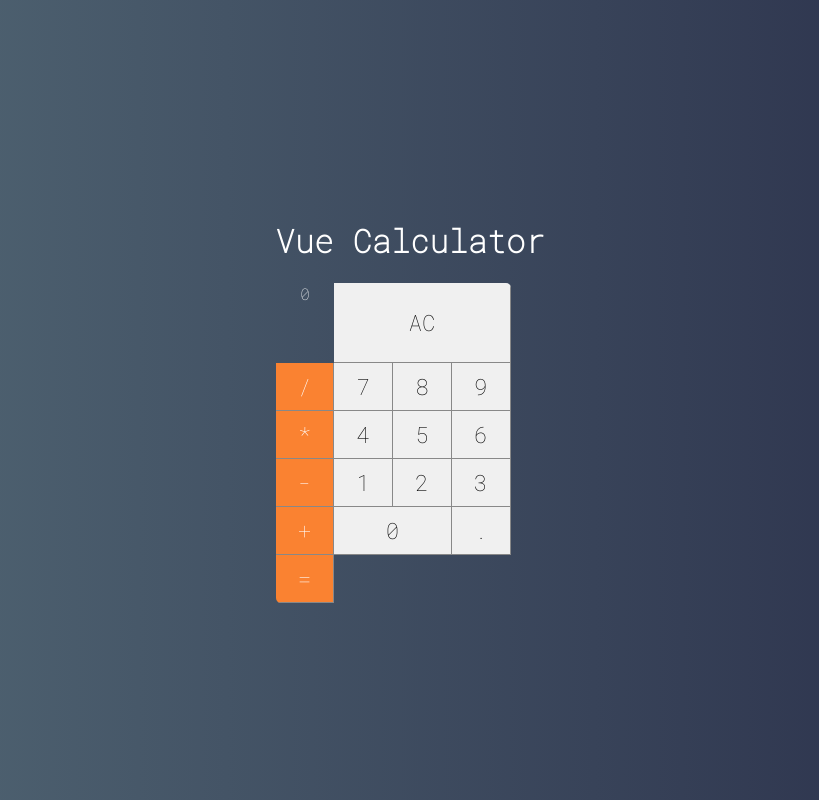
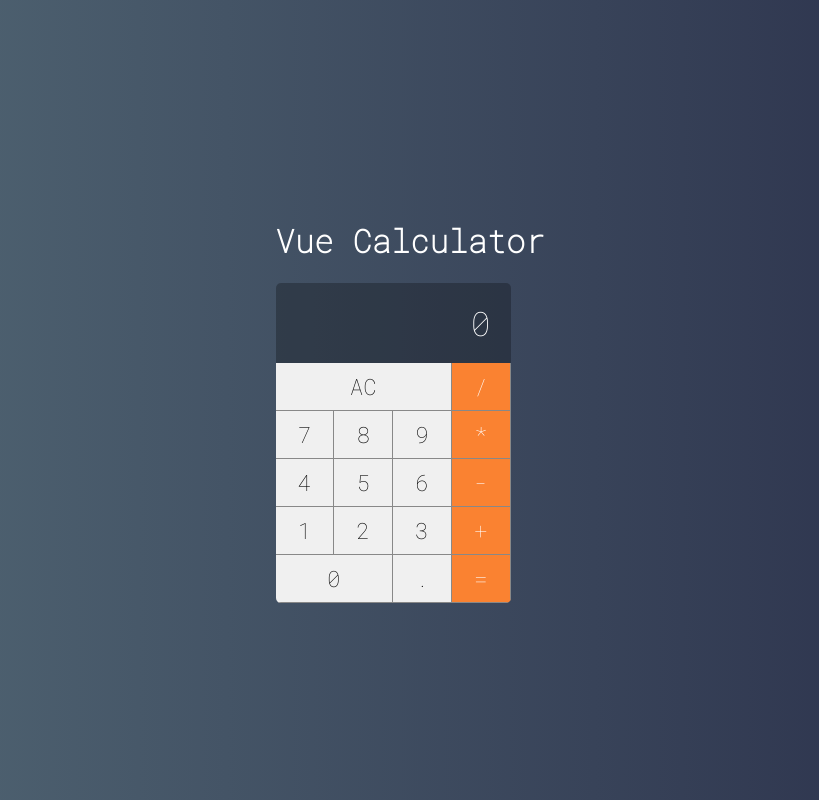
Before and after one commit to brenomachadodomonte/vue_calculator, a Vue app: page / in a window 1280 px wide. Shown: the whole page, without its empty margins (230-1049 px from the left). Built offline with nearby package versions, Linux system fonts and the light colour scheme.

Commit message:
Drawing calculator Display

```diff
--- a/src/components/Calculator.vue
+++ b/src/components/Calculator.vue
@@ -1,6 +1,6 @@
 <template>
   <div class="calculator">
-    <Display/>
+    <Display value="0"/>
     <Button label="AC" triple/>
     <Button label="/" operation />
     <Button label="7" />
--- a/src/components/Display.vue
+++ b/src/components/Display.vue
@@ -1,15 +1,24 @@
 <template>
   <div class="display">
-    0
+    {{ value }}
   </div>
 </template>
 
 <script>
 export default {
-
+  props: ["value"]
 }
 </script>
 
 <style>
-
+  .display {
+    grid-column: span 4;
+    background-color: #0004;
+    display: flex;
+    justify-content: flex-end;
+    align-items: center;
+    padding: 20px;
+    font-size: 2.1em;
+    overflow: hidden;
+  }
 </style>
```
